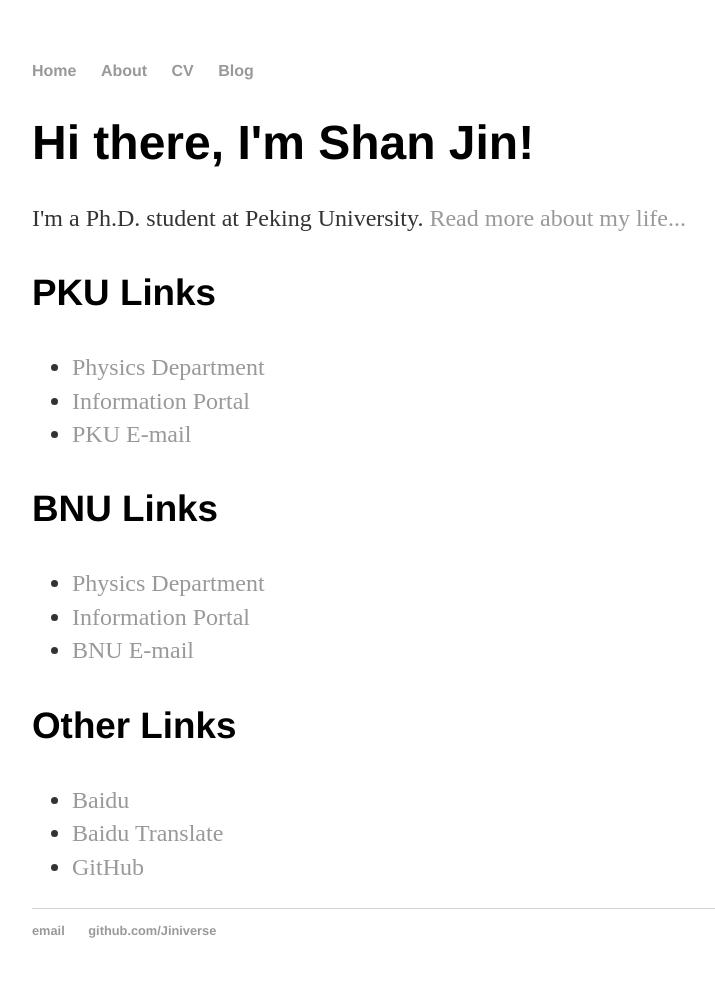
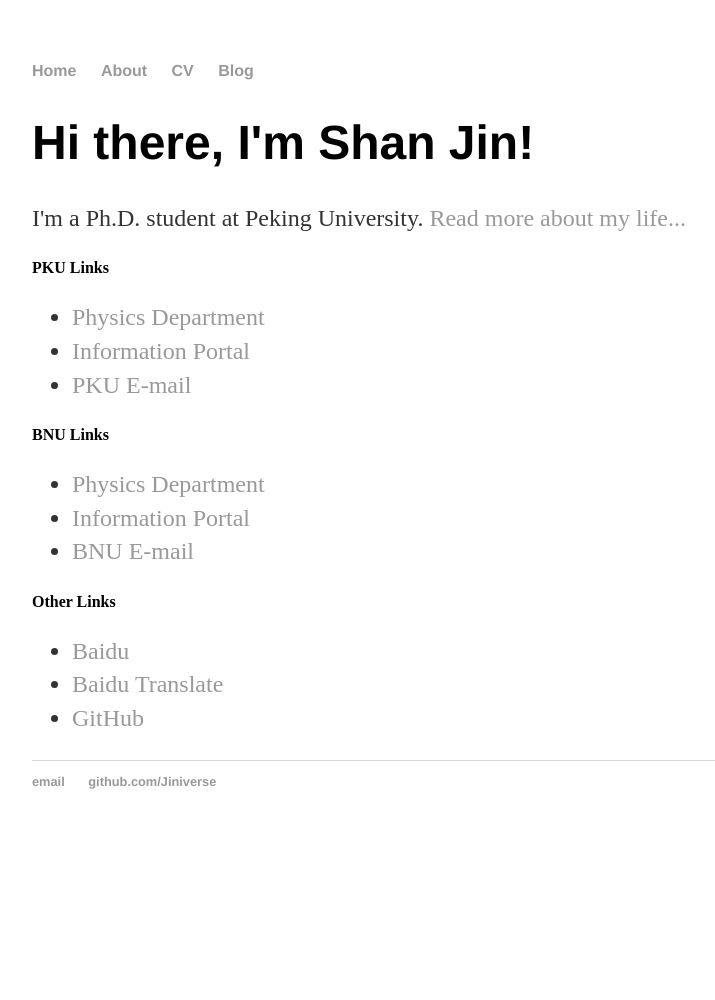
Before and after one commit to Jiniverse/Jiniverse.github.io, a Jekyll site: the page built from index.html, in a window 1280 px wide. Shown: the whole page, without its empty margins (160-875 px from the left). Built offline with Jekyll 4.4.1, drawn with Linux system fonts in a browser that asks for light colours; after the commit the page ends 900 px from its top, so only the background shows below that.

```diff
--- a/index.html
+++ b/index.html
@@ -5,21 +5,21 @@ title: Shan Jin
 		<div class="blurb">
 			<h1>Hi there, I'm Shan Jin!</h1>
 			<p>I'm a Ph.D. student at Peking University. <a href="/about">Read more about my life...</a></p>
-			<h3>PKU Links</h3>
+			<strong>PKU Links</strong>
 			<ul class="contacts">
     			<li><a href="http://www.phy.pku.edu.cn">Physics Department</a></li>
 				<li><a href="https://portal.w.pku.edu.cn/">Information Portal</a></li>
 				<li><a href="https://mail.pku.edu.cn/coremail/">PKU E-mail</a></li>
 			</ul>
 
-			<h3>BNU Links</h3>
+			<strong>BNU Links</strong>
 			<ul class="contacts">
     			<li><a href="http://physics.bnu.edu.cn/">Physics Department</a></li>
 				<li><a href="https://one.bnu.edu.cn/">Information Portal</a></li>
 				<li><a href="http://stu.mail.bnu.edu.cn/">BNU E-mail</a></li>
 			</ul>
 
-			<h3>Other Links</h3>
+			<strong>Other Links</strong>
 			<ul class="contacts">
     			<li><a href="https://www.baidu.com/">Baidu</a></li>
 				<li><a href="https://fanyi.baidu.com/">Baidu Translate</a></li>
```
